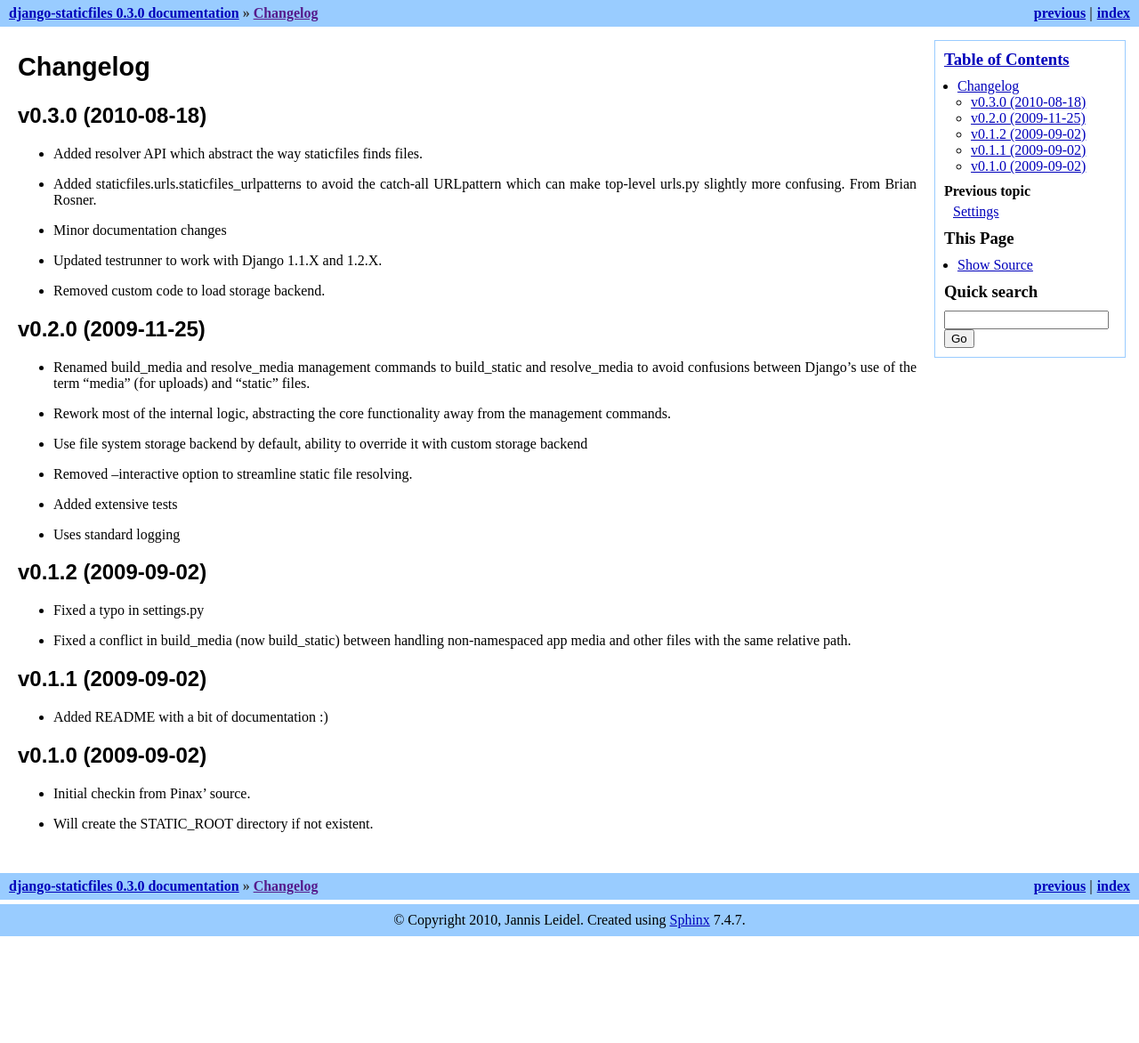
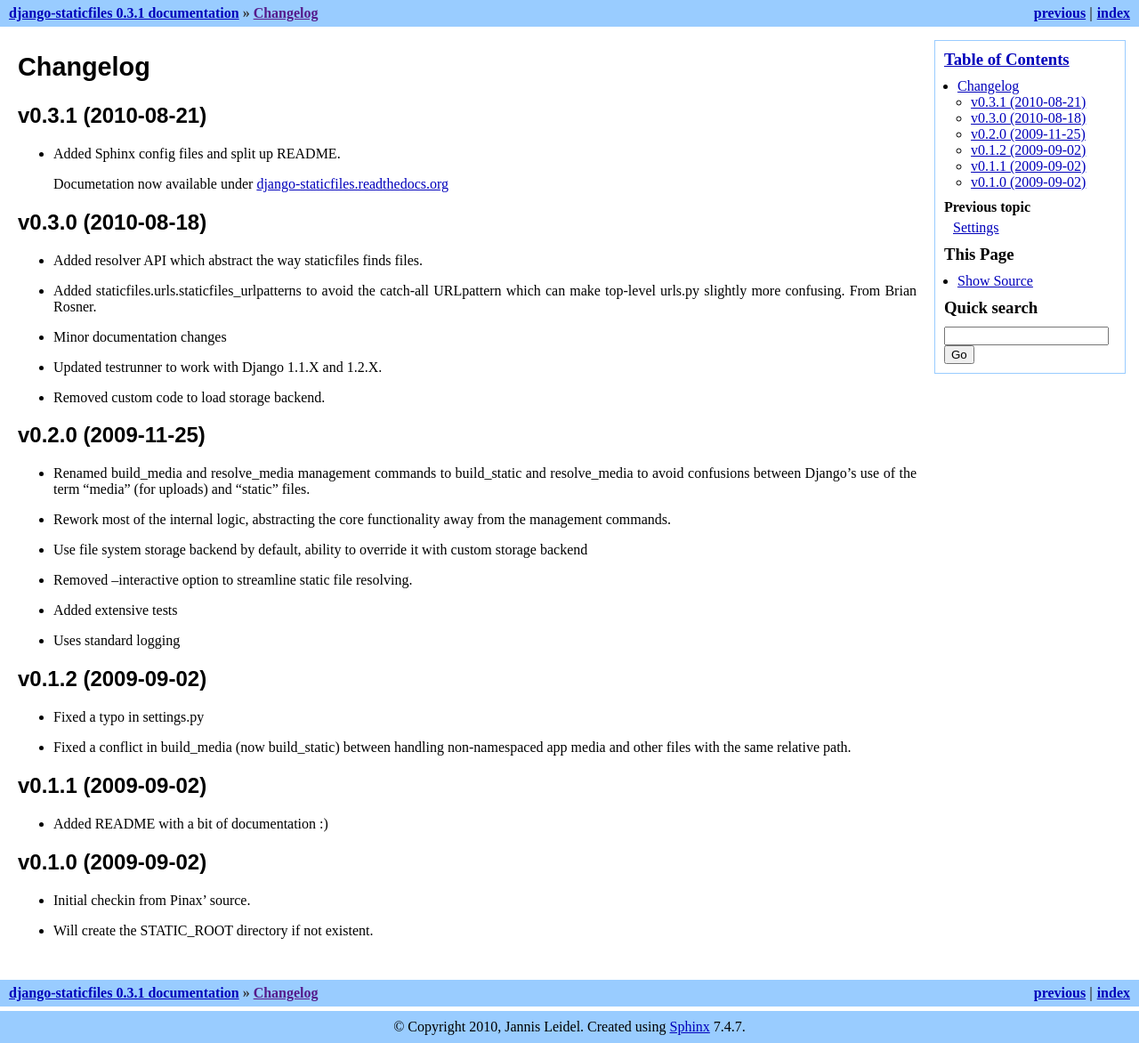
Before and after one commit to jezdez/django-staticfiles, a Sphinx documentation site: the page built from docs/changelog.rst, in a window 1280 px wide. Shown: the whole page at 89% size. Built offline with Sphinx 7.4.7, drawn with Linux system fonts in a browser that asks for light colours; before the commit the page ends 1052 px from its top, so only the background shows below that.

Commit message:
Bumped to 0.3.1.

```diff
--- a/docs/changelog.rst
+++ b/docs/changelog.rst
@@ -1,5 +1,13 @@
 Changelog
 =========
+
+v0.3.1 (2010-08-21)
+-------------------
+
+* Added Sphinx config files and split up README.
+
+  Documetation now available under
+  `django-staticfiles.readthedocs.org <http://django-staticfiles.readthedocs.org/>`_
 
 v0.3.0 (2010-08-18)
 -------------------
--- a/docs/conf.py
+++ b/docs/conf.py
@@ -25,11 +25,11 @@
 
 # Add any Sphinx extension module names here, as strings. They can be extensions
 # coming with Sphinx (named 'sphinx.ext.*') or your custom ones.
-extensions = ['sphinx.ext.intersphinx']
-intersphinx_mapping = {
-    'http://docs.python.org/dev': None,
-    'http://docs.djangoproject.com/en/dev': 'http://docs.djangoproject.com/en/dev/_objects',
-}
+# extensions = ['sphinx.ext.intersphinx']
+# intersphinx_mapping = {
+#     'http://docs.python.org/dev': None,
+#     'http://docs.djangoproject.com/en/dev': 'http://docs.djangoproject.com/en/dev/_objects',
+# }
 
 # Add any paths that contain templates here, relative to this directory.
 templates_path = ['_templates']
@@ -54,7 +54,7 @@
 # The short X.Y version.
 version = '0.3'
 # The full version, including alpha/beta/rc tags.
-release = '0.3.0'
+release = '0.3.1'
 
 # The language for content autogenerated by Sphinx. Refer to documentation
 # for a list of supported languages.
@@ -124,7 +124,7 @@
 # Add any paths that contain custom static files (such as style sheets) here,
 # relative to this directory. They are copied after the builtin static files,
 # so a file named "default.css" will overwrite the builtin "default.css".
-html_static_path = ['_static']
+#html_static_path = ['_static']
 
 # If not '', a 'Last updated on:' timestamp is inserted at every page bottom,
 # using the given strftime format.
```
Also changed, not shown: setup.py (+4 -4 lines), 1 other file.
